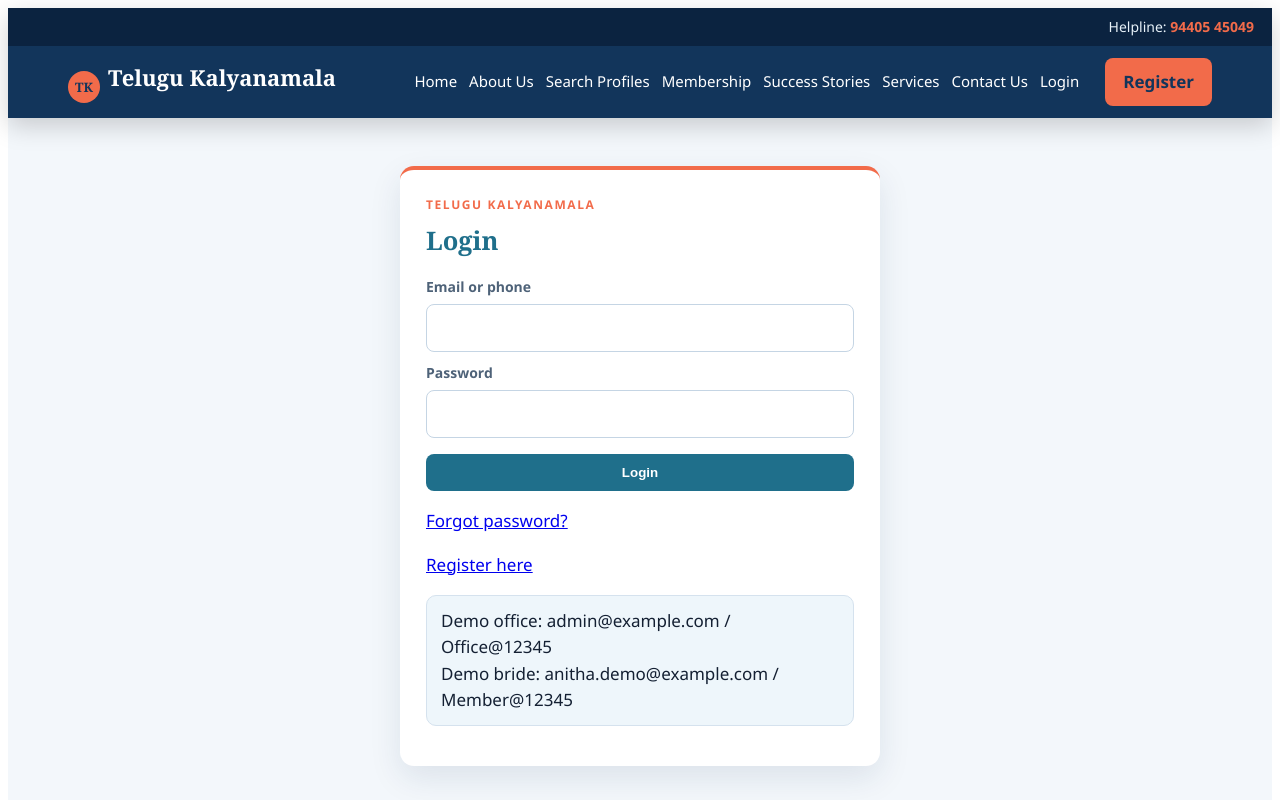
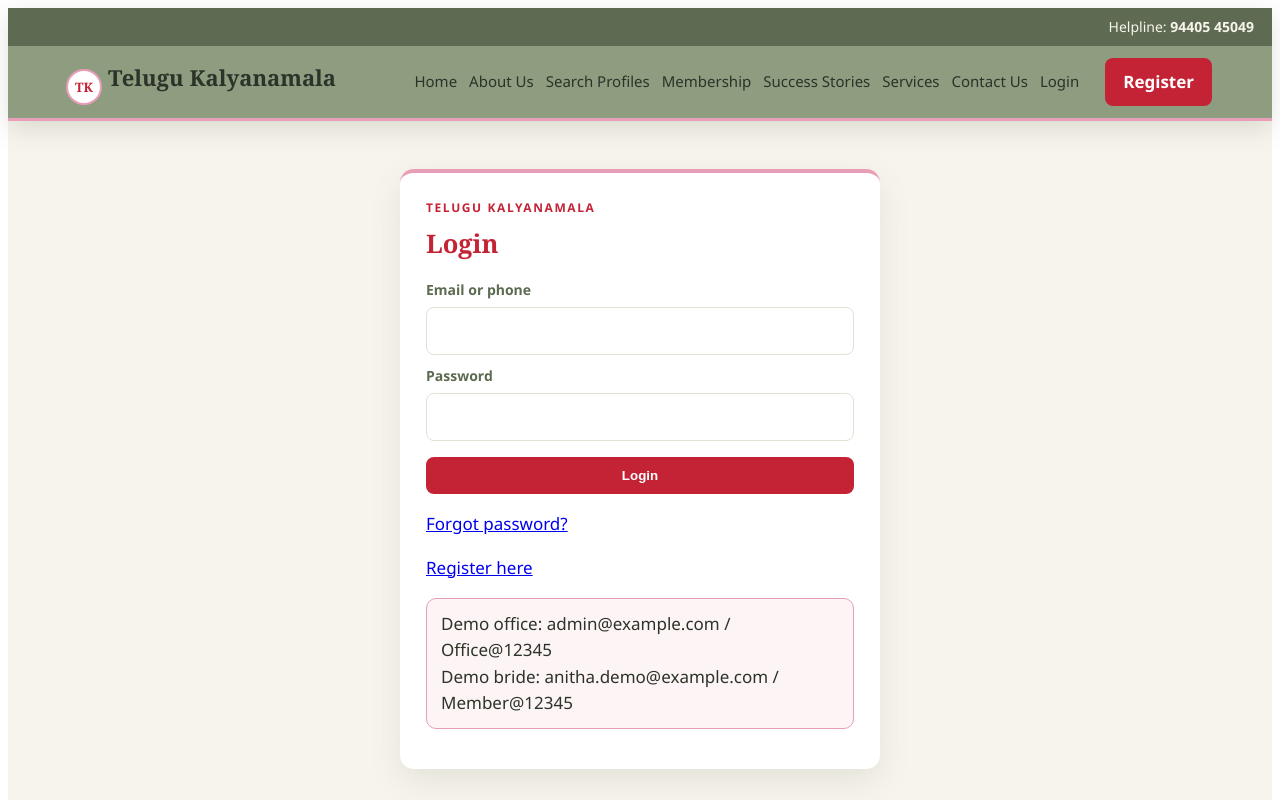
Before and after one commit to prabhukanthb/.github-workflows, a React (Vite) app in the folder client/: page /login in a window 1280 px wide. Shown: the top 800 px of the page. Built offline with nearby package versions, Linux system fonts and the light colour scheme.

Commit message:
Apply the olive, cream, scarlet, and blush theme.
Stack current and present address fields as pin code, street name, city, district, state, and country.

Co-authored-by: prabhukanthb <prabhukanthb@users.noreply.github.com>

```diff
--- a/client/src/components/BiodataForm.jsx
+++ b/client/src/components/BiodataForm.jsx
@@ -54,7 +54,7 @@ function AddressFields({ title, prefix, form, setForm }) {
       <h3 className="form-section">{title}</h3>
       <div className="address-fields">
         <div>
-          <label>PIN code</label>
+          <label>Pin code</label>
           <input value={form[pin] || ''} inputMode="numeric" onChange={(event) => setForm({ ...form, [pin]: event.target.value.replace(/\D/g, '').slice(0, 6) })} />
         </div>
         <div>
--- a/client/src/components/ProfileModal.jsx
+++ b/client/src/components/ProfileModal.jsx
@@ -56,7 +56,7 @@ export default function ProfileModal({ profile, onClose, onInterest }) {
             <button type="button" className="btn-maroon" onClick={send} disabled={busy}>
               {busy ? 'Sending…' : 'Express interest'}
             </button>
-            <button type="button" className="btn-ghost" style={{ color: '#12355B', borderColor: '#1F6F8B' }} onClick={onClose}>Close</button>
+            <button type="button" className="btn-ghost btn-close" onClick={onClose}>Close</button>
           </div>
         </div>
       </div>
--- a/client/src/site.css
+++ b/client/src/site.css
@@ -1,13 +1,14 @@
 :root {
-  --maroon: #12355B;
-  --maroon-mid: #1F6F8B;
-  --gold: #F26B4A;
-  --ink: #142033;
-  --muted: #4E6278;
-  --cream: #F3F7FB;
-  --paper: #ffffff;
-  --line: #D5E2EE;
-  --shadow: 0 12px 32px rgba(18, 53, 91, 0.1);
+  --maroon: #8E9C80;
+  --maroon-deep: #5E6B52;
+  --maroon-mid: #C42336;
+  --gold: #E89EB8;
+  --ink: #2C3328;
+  --muted: #5C6A50;
+  --cream: #F7F4EC;
+  --paper: #FBFBF6;
+  --line: #E4E0D2;
+  --shadow: 0 12px 32px rgba(94, 107, 82, 0.12);
   --serif: Georgia, 'Times New Roman', serif;
   --sans: 'Segoe UI', Roboto, 'Helvetica Neue', Arial, sans-serif;
 }
@@ -38,8 +39,8 @@
 }
 
 .site-topbar {
-  background: #0B2340;
-  color: #E7F1F8;
+  background: var(--maroon-deep);
+  color: var(--cream);
   font-size: 14px;
   padding: 8px 18px;
   display: flex;
@@ -50,9 +51,13 @@
 }
 
 .site-topbar a {
-  color: var(--gold);
+  color: var(--cream);
   font-weight: 700;
   text-decoration: none;
+}
+
+.site-topbar a:hover {
+  color: var(--gold);
 }
 
 .site-header {
@@ -60,8 +65,9 @@
   top: 0;
   z-index: 40;
   background: var(--maroon);
-  color: #fff;
-  box-shadow: 0 8px 24px rgba(0, 0, 0, 0.18);
+  color: var(--ink);
+  box-shadow: 0 8px 24px rgba(94, 107, 82, 0.18);
+  border-bottom: 3px solid var(--gold);
 }
 
 .site-header-inner {
@@ -74,7 +80,7 @@
 }
 
 .site-logo {
-  color: #fff;
+  color: var(--ink);
   text-decoration: none;
   font-family: var(--serif);
   font-size: 22px;
@@ -90,8 +96,9 @@
   height: 32px;
   margin-right: 8px;
   border-radius: 50%;
-  background: var(--gold);
-  color: var(--maroon);
+  background: #fff;
+  color: var(--maroon-mid);
+  box-shadow: 0 0 0 2px var(--gold);
   font-family: var(--serif);
   font-size: 13px;
   font-weight: 700;
@@ -122,7 +129,7 @@
 
 .site-nav a,
 .site-nav button.linkish {
-  color: #fff;
+  color: var(--ink);
   text-decoration: none;
   background: none;
   border: none;
@@ -133,12 +140,19 @@
 
 .site-nav a:hover,
 .site-nav button.linkish:hover {
-  color: var(--gold);
+  color: var(--maroon-mid);
+}
+
+.site-nav .btn-ghost,
+.site-nav .btn-ghost:hover {
+  color: var(--ink);
+  border-color: rgba(44, 51, 40, 0.35);
 }
 
 .site-nav a.btn-gold,
 .site-nav a.btn-gold:hover {
-  color: var(--maroon);
+  color: #fff;
+  background: var(--maroon-mid);
   padding: 11px 18px;
 }
 
@@ -157,8 +171,12 @@
 }
 
 .btn-gold {
-  background: var(--gold);
-  color: var(--maroon);
+  background: var(--maroon-mid);
+  color: #fff;
+}
+
+.btn-gold:hover {
+  background: #a61d2d;
 }
 
 .btn-maroon {
@@ -176,8 +194,8 @@
   display: none;
   margin-left: auto;
   background: transparent;
-  color: #fff;
-  border: 1px solid rgba(255, 255, 255, 0.4);
+  color: var(--ink);
+  border: 1px solid rgba(44, 51, 40, 0.35);
   border-radius: 8px;
   padding: 8px 12px;
   font-weight: 700;
@@ -190,7 +208,7 @@
   display: flex;
   align-items: center;
   background:
-    linear-gradient(100deg, rgba(11, 35, 64, 0.9) 0%, rgba(18, 53, 91, 0.74) 52%, rgba(31, 111, 139, 0.42) 100%),
+    linear-gradient(100deg, rgba(60, 72, 48, 0.82) 0%, rgba(94, 107, 82, 0.62) 52%, rgba(142, 156, 128, 0.34) 100%),
     var(--hero-image) center/cover no-repeat;
 }
 
@@ -232,7 +250,7 @@
 
 .home-hero p.lede.verse strong {
   font-weight: 700;
-  color: #D7F4FF;
+  color: var(--gold);
 }
 
 .home-hero p.lede.verse em {
@@ -316,8 +334,9 @@
 }
 
 .band-maroon {
-  background: linear-gradient(120deg, var(--maroon), var(--maroon-mid));
+  background: var(--maroon-deep);
   color: #fff;
+  border-top: 4px solid var(--gold);
 }
 
 .counters {
@@ -428,7 +447,7 @@
   height: 220px;
   object-fit: cover;
   display: block;
-  background: #D5E3EE;
+  background: #E4E8DC;
 }
 
 .profile-card .meta,
@@ -546,7 +565,7 @@
 .faq-item button::after {
   content: '+';
   float: right;
-  color: var(--gold);
+  color: var(--maroon-mid);
   font-size: 22px;
   line-height: 1;
 }
@@ -572,8 +591,8 @@
 }
 
 .site-footer {
-  background: #0B2340;
-  color: #E7F1F8;
+  background: var(--maroon-deep);
+  color: var(--cream);
   padding: 40px 18px 24px;
 }
 
@@ -586,7 +605,7 @@
 }
 
 .site-footer a {
-  color: #E7F1F8;
+  color: var(--cream);
   text-decoration: none;
 }
 
@@ -600,7 +619,7 @@
   border-top: 1px solid rgba(255, 255, 255, 0.12);
   padding-top: 16px;
   font-size: 14px;
-  color: #9BB0C7;
+  color: #D9D4C6;
 }
 
 .mobile-register {
@@ -683,7 +702,7 @@
     right: 0;
     bottom: 0;
     z-index: 50;
-    background: var(--maroon);
+    background: var(--maroon-deep);
     padding: 10px 12px calc(10px + env(safe-area-inset-bottom));
     gap: 8px;
     box-shadow: 0 -8px 20px rgba(0, 0, 0, 0.2);
@@ -745,7 +764,7 @@
   font-size: 12px;
   letter-spacing: 1.6px;
   text-transform: uppercase;
-  color: var(--gold);
+  color: var(--maroon-mid);
   font-weight: 700;
 }
 
@@ -770,7 +789,7 @@ textarea {
   width: 100%;
   padding: 10px 12px;
   margin-top: 6px;
-  border: 1px solid #C5D5E4;
+  border: 1px solid var(--line);
   border-radius: 8px;
   font: inherit;
   background: #fff;
@@ -810,14 +829,15 @@ textarea {
 
 .address-fields {
   display: grid;
-  grid-template-columns: 1fr 1fr;
-  gap: 8px 14px;
+  grid-template-columns: 1fr;
+  gap: 4px;
   margin-top: 8px;
+  max-width: 520px;
 }
 
 .notice {
-  background: #EEF6FB;
-  border: 1px solid var(--line);
+  background: #FDF4F6;
+  border: 1px solid var(--gold);
   color: var(--ink);
   border-radius: 10px;
   padding: 12px 14px;
@@ -858,8 +878,8 @@ textarea {
   display: flex;
   align-items: center;
   justify-content: center;
-  background: #12355B;
-  color: #E7F1F8;
+  background: var(--maroon-deep);
+  color: var(--cream);
   font-family: var(--serif);
   font-size: 42px;
 }
@@ -867,7 +887,7 @@ textarea {
 .modal-back {
   position: fixed;
   inset: 0;
-  background: rgba(42, 10, 20, 0.55);
+  background: rgba(44, 51, 40, 0.55);
   z-index: 80;
   display: flex;
   align-items: flex-start;
@@ -923,9 +943,14 @@ table.admin td {
 }
 
 table.admin th {
-  background: #12355B;
+  background: var(--maroon-deep);
   color: #fff;
   font-size: 14px;
+}
+
+.btn-close {
+  color: var(--maroon-deep);
+  border-color: var(--maroon);
 }
 
 .stats {
```
Also changed, not shown: client/public/favicon.svg.
